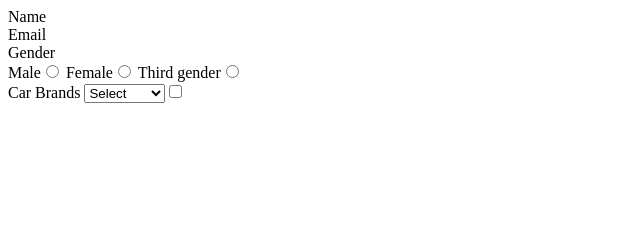
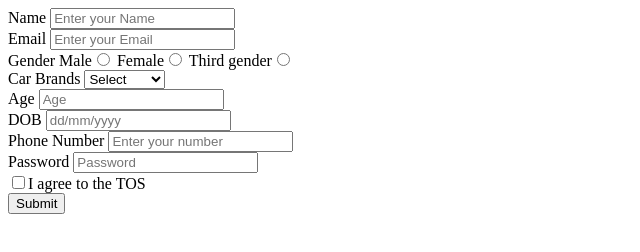
Before and after one commit to acciojob/signup-form-car-Sonu34668, a website: page main.html in a window 1280 px wide. Shown: the whole page, without its empty margins (0-640 px from the left). Drawn offline with Linux system fonts and the light colour scheme.

Commit message:
created a submission

```diff
--- a/main.html
+++ b/main.html
@@ -1,54 +1,57 @@
 <!DOCTYPE html>
 
 <html>
-
 <head>
 	<link rel="stylesheet" href="styles.css">
 </head>
-
 <body>
 	<!-- the entire body must be written by student -->
     <script type="text/javascript" src="./script.js">
 </script>
 	<div>
-		<label for="Name">Name</label><br>
+		<label for="Name">Name</label>
+		<input type="name" placeholder="Enter your Name">
 	</div>
 	<div>
-		<label for="Email">Email</label><br>
+		<label for="Email">Email</label>
+		<input type="name" placeholder="Enter your Email">
 	</div>
 	<div>
-		<label for="Gender">Gender</label><br>
+		<label for="Gender">Gender</label>
 		Male<input type="radio" name = "Gender">
 		Female<input type="radio" name="Gender">
 		Third gender<input type="radio" name="Gender"><br>
 	</div>
 	<div>
 		<label for="Car Brands">Car Brands</label>
-		<Select name="Car Brands">
-			<option>Select</option>
-			<option>BMW</option>
-			<option> Audi</option>
+		<Select name="Car Brands"><br>
+			<option>Select</option><br>
+			<option>BMW</option><br>
+			<option> Audi</option><br>
 			<option>Mercedez</option><br>
-
+		    </Select>
 	</div>
 	<div>
-	<label for="Age">Age</label><br>
+	<label for="Age"> Age</label>
+		<input type="number" placeholder="Age"><br>
 	</div>
 	<div>
 		<label for="DOB">DOB</label>
+		<input type="number" placeholder="dd/mm/yyyy">
 	</div>
 	<div>
 		<label for="Phone Number">Phone Number</label>
+		<input type="number" placeholder="Enter your number">
 	</div>
 	<div>
 		<label for="Password">Password</label>
+		<input type="name" placeholder="Password">
 	</div>
 	<div>
-		I agree to the TOS:<input type="checkbox"name="I agree to the TOS"><br>
+		<input type="checkbox">I agree to the TOS<br>
 	</div>
-
-
-
+	<div>
+		<input type="submit" value="Submit"
+	</div>
 </body>
-
 </html>
```
